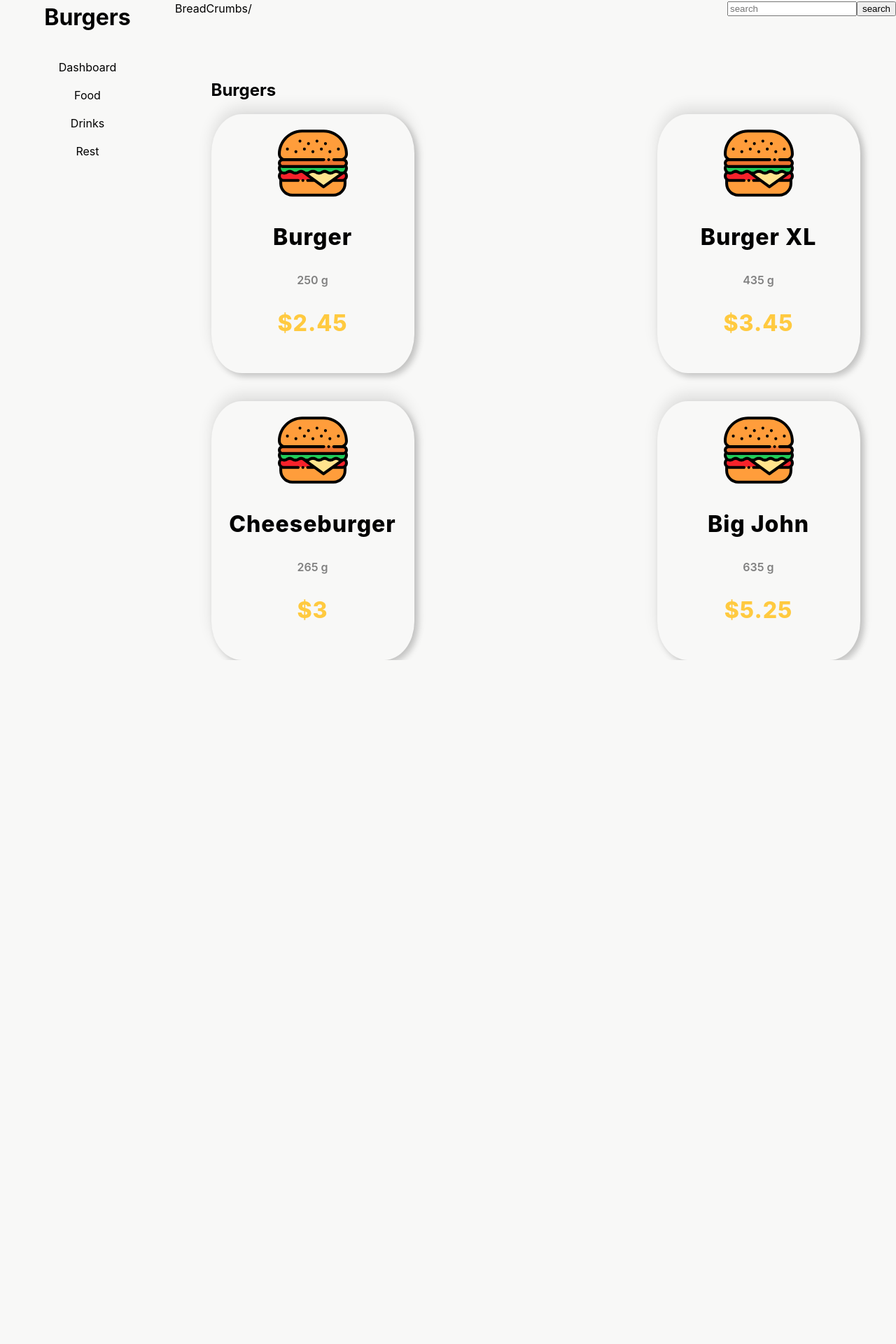
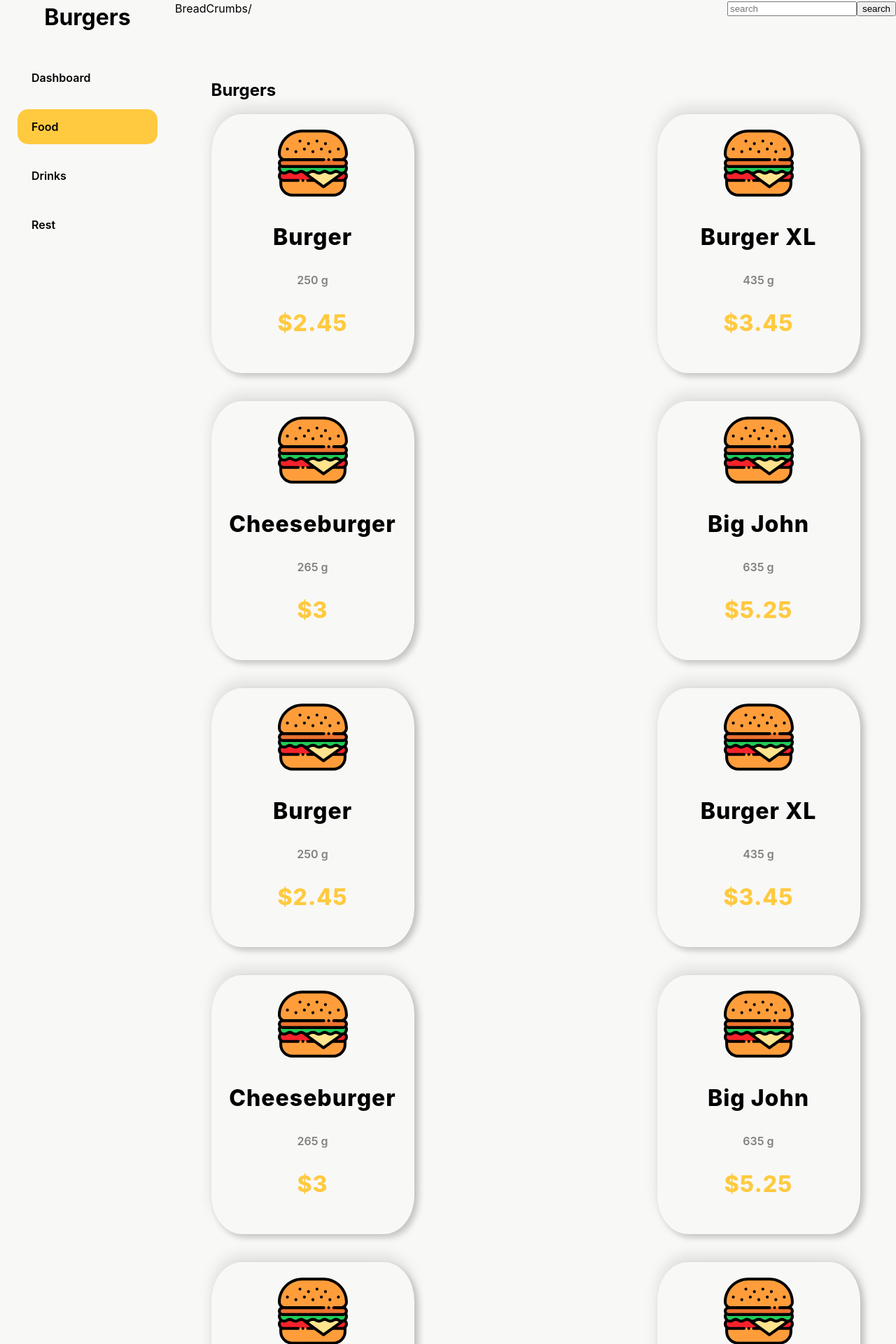
Before and after one commit to Serj-Y/SmartPOS_Terminal, a React (Create React App) app: page /#/food in a window 1280 px wide. Shown: the part 56-1976 px from the top of the page at 70% size. Before the commit the page ends 999 px from the top, so only its background shows below. Built offline with nearby package versions, Linux system fonts and the light colour scheme.

Commit message:
active class to NavLink

```diff
--- a/src/App.scss
+++ b/src/App.scss
@@ -12,11 +12,14 @@
 
   grid-template-rows: 150px 2fr;
   grid-template-columns: 250px 2fr;
+
   @media screen and (max-width: 600px) {
     grid-template-areas:
       "h h"
       "c c";
   }
+
+
 
 }
 
--- a/src/common/menuItemConstructor/menuItemConstructor.tsx
+++ b/src/common/menuItemConstructor/menuItemConstructor.tsx
@@ -1,5 +1,5 @@
 
-import React, { useEffect, useState } from "react"
+import React from "react"
 import styles from "./menuItemConstructor.module.scss"
 import burgerIcon from "../assets/svg/hamburger.svg"
 
@@ -9,36 +9,27 @@ type PropsType = {
     price: number
     alt: string
     img: string
+    extraInfo?: any
 
 }
 
 
 export const MenuItemConstructor: React.FC<PropsType> = (props) => {
-    const [isOpenMenu, setIsOpenMenu] = useState(false)
-    const [whichMenuIsOpen, setWhichMenuIsOpen] = useState("")
-
-    const onClickHandler = () => {
-        setIsOpenMenu(true)
-        setWhichMenuIsOpen(props.name)
-        console.log(props.name)
-        if (isOpenMenu) {
-            setIsOpenMenu(false)
-        }
 
 
-    }
 
     return (
         <div className={styles.itemContainer}>
-            <label htmlFor="container">
-                <button id="container" name="container"  style={{ display: "none" }} onClick={onClickHandler} />
-                <div className={styles.item}>
+
+           {!props.extraInfo ? <div className={styles.item}>
                     <img src={props.img || burgerIcon} alt={props.alt || burgerIcon} />
                     <p className={styles.itemName} >{props.name}</p>
                     <p className={styles.itemWeight} >{props.weight} g</p>
                     <p className={styles.itemPrice} >${props.price}</p>
                 </div>
-            </label>
+           : <div>H</div> }
+
+
         </div>
 
     )
--- a/src/food/food.module.scss
+++ b/src/food/food.module.scss
@@ -1,6 +1,7 @@
 .food{
 justify-content: center;
 width: 90%;
+
     .items{
 display: flex;
 justify-content: space-between;
--- a/src/food/food.tsx
+++ b/src/food/food.tsx
@@ -1,17 +1,34 @@
-import React from "react";
+import React, { useState } from "react";
 import styles from "./food.module.scss"
 import { MenuItemConstructor } from "../common/menuItemConstructor/menuItemConstructor";
 
 
 export const Food = () => {
+
     return (
         <div className={styles.food} >
             <h2>Burgers</h2>
             <div className={styles.items}>
-                <MenuItemConstructor name={"Burger"} weight={250} price={2.45} alt={""} img={""} />
-                <MenuItemConstructor name={"Burger XL"} weight={435} price={3.45} alt={""} img={""} />
-                <MenuItemConstructor name={"Cheeseburger"} weight={265} price={3} alt={""} img={""} />
-                <MenuItemConstructor name={"Big John"} weight={635} price={5.25} alt={""} img={""} />
+                <MenuItemConstructor name={"Burger"} weight={250} price={2.45} alt={""} img={""}  />
+                <MenuItemConstructor name={"Burger XL"} weight={435} price={3.45} alt={""} img={""}  />
+                <MenuItemConstructor name={"Cheeseburger"} weight={265} price={3} alt={""} img={""}  />
+                <MenuItemConstructor name={"Big John"} weight={635} price={5.25} alt={""} img={""}  />
+                <MenuItemConstructor name={"Burger"} weight={250} price={2.45} alt={""} img={""}  />
+                <MenuItemConstructor name={"Burger XL"} weight={435} price={3.45} alt={""} img={""}  />
+                <MenuItemConstructor name={"Cheeseburger"} weight={265} price={3} alt={""} img={""}  />
+                <MenuItemConstructor name={"Big John"} weight={635} price={5.25} alt={""} img={""}  />
+                <MenuItemConstructor name={"Burger"} weight={250} price={2.45} alt={""} img={""}  />
+                <MenuItemConstructor name={"Burger XL"} weight={435} price={3.45} alt={""} img={""}  />
+                <MenuItemConstructor name={"Cheeseburger"} weight={265} price={3} alt={""} img={""}  />
+                <MenuItemConstructor name={"Big John"} weight={635} price={5.25} alt={""} img={""}  />
+                <MenuItemConstructor name={"Burger"} weight={250} price={2.45} alt={""} img={""}  />
+                <MenuItemConstructor name={"Burger XL"} weight={435} price={3.45} alt={""} img={""}  />
+                <MenuItemConstructor name={"Cheeseburger"} weight={265} price={3} alt={""} img={""}  />
+                <MenuItemConstructor name={"Big John"} weight={635} price={5.25} alt={""} img={""}  />
+                <MenuItemConstructor name={"Burger"} weight={250} price={2.45} alt={""} img={""}  />
+                <MenuItemConstructor name={"Burger XL"} weight={435} price={3.45} alt={""} img={""}  />
+                <MenuItemConstructor name={"Cheeseburger"} weight={265} price={3} alt={""} img={""}  />
+                <MenuItemConstructor name={"Big John"} weight={635} price={5.25} alt={""} img={""}  />
             </div>
         </div>
     )
--- a/src/header/header.module.scss
+++ b/src/header/header.module.scss
@@ -1,6 +1,6 @@
 .header{
  grid-area: h;
- height: 100%;
+
 
     .items{
         height: 90%;
--- a/src/nav/nav.module.scss
+++ b/src/nav/nav.module.scss
@@ -1,3 +1,5 @@
+@import "../common/styles/sass/variables.scss";
+
 .nav {
     grid-area: n;
 
@@ -9,9 +11,29 @@
         flex-direction: column;
         align-items: center;
 
-        a {
-            text-decoration: none;
-            color: black;
+
+        .item {
+            width: 80%;
+
+            .isPending {
+                padding-left: 20px;
+                text-align: start;
+                border-radius: 15px;
+                height: 50px;
+                display: flex;
+                align-items: center;
+                text-decoration: none;
+                color: black;
+                font-weight: 600;
+            }
+
+            .isActive {
+                @extend .isPending;
+                background-color: $accentColor ;
+            }
         }
+
+
     }
+
 }
--- a/src/nav/nav.tsx
+++ b/src/nav/nav.tsx
@@ -7,11 +7,19 @@ export const Nav = () => {
         <div className={styles.nav} >
 
             <div className={styles.items}>
-             <h1>Burgers</h1>
-                <NavLink to={"/dash"} >Dashboard</NavLink>
-                <NavLink to={"/food"} >Food</NavLink>
-                <NavLink to={"/drinks"}>Drinks</NavLink>
-                <NavLink to={"/rest"}>Rest</NavLink>
+                <h1>Burgers</h1>
+                <div className={styles.item} >
+                   <NavLink className={({ isActive }) => isActive ? styles.isActive : styles.isPending} to={"/dash"} >Dashboard</NavLink>
+                </div>
+                <div className={styles.item} >
+                     <NavLink className={({ isActive }) => isActive ? styles.isActive : styles.isPending} to={"/food"} >Food</NavLink>
+                   </div>
+                   <div className={styles.item} >
+                       <NavLink className={({ isActive }) => isActive ? styles.isActive : styles.isPending} to={"/drinks"}>Drinks</NavLink>
+                   </div>
+                   <div className={styles.item} >
+                       <NavLink className={({ isActive }) => isActive ? styles.isActive : styles.isPending} to={"/rest"}>Rest</NavLink>
+                   </div>
             </div>
         </div>
 
```
Lines whose indentation alone changed are shown as unchanged.
